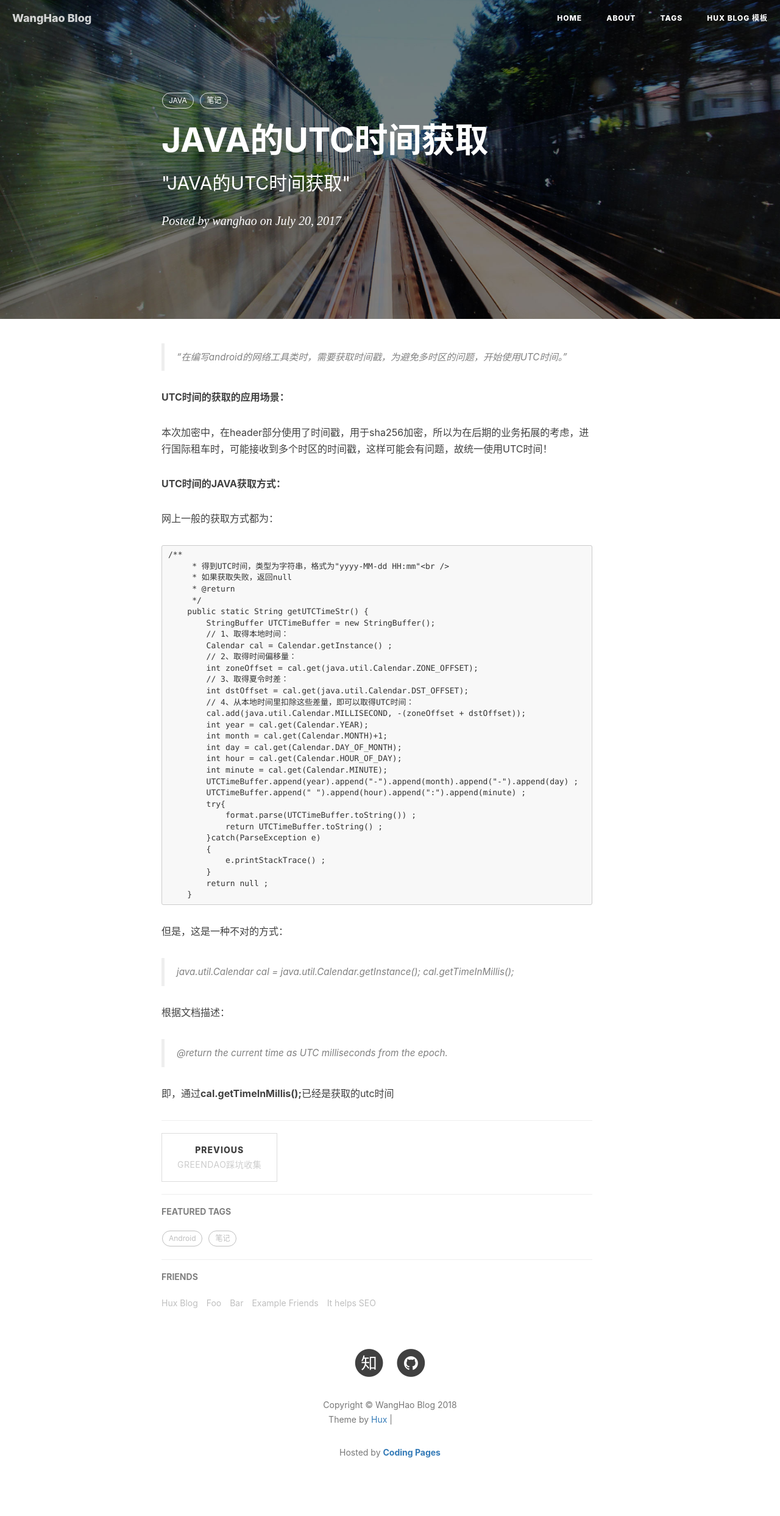
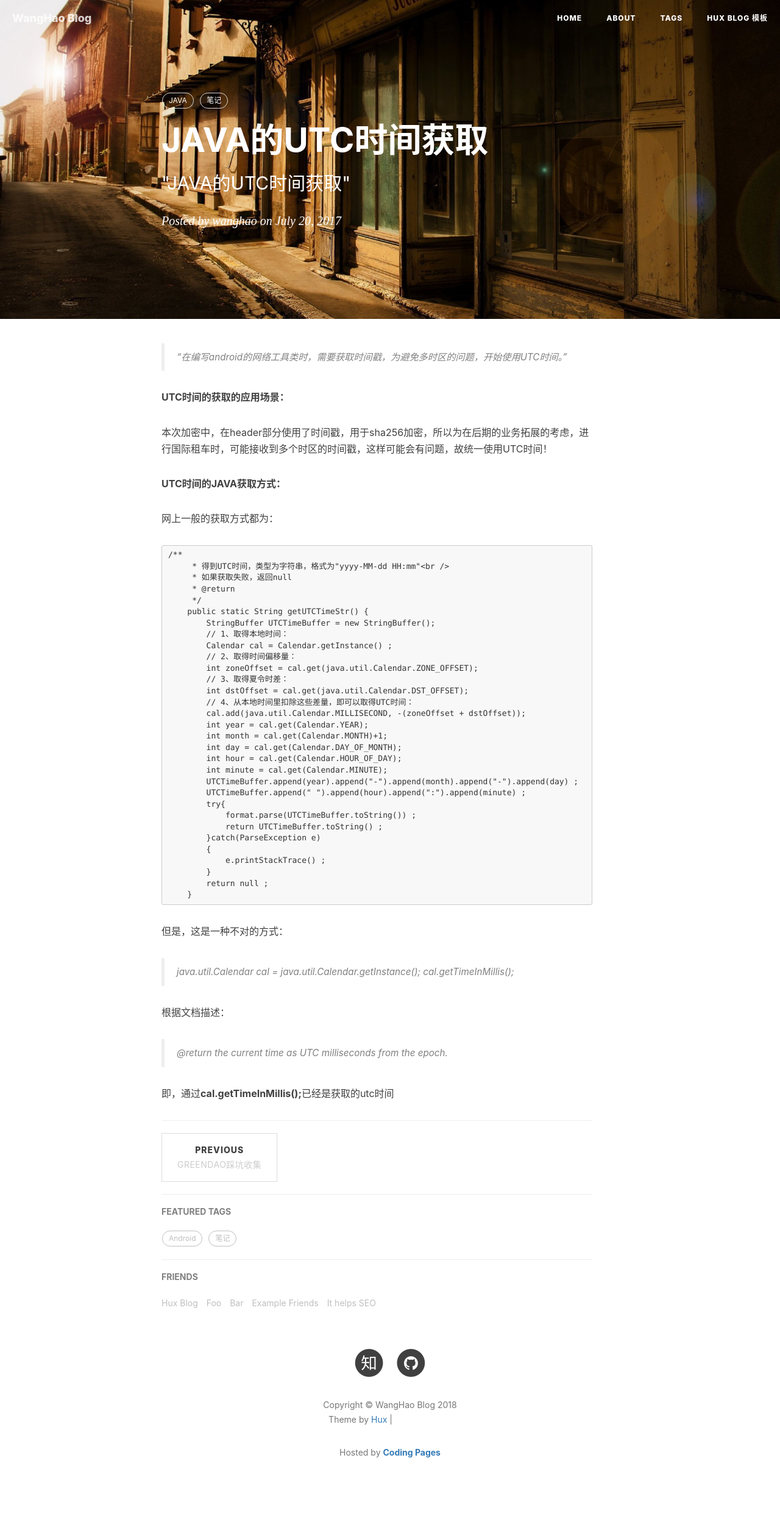
Before and after one commit to blackjuly/wanghao.io, a Jekyll site: the page built from _posts/2017-08-31-JAVA的UTC时间获取.markdown, in a window 1280 px wide. Shown: the whole page at 61% size. Built offline with Jekyll 4.4.1, drawn with Linux system fonts in a browser that asks for light colours; nearby versions of some CDN libraries; comment, search, counter and statistics services are not loaded; grey boxes are pictures that could not be loaded.

Commit message:
更换文章java utc背景

```diff
--- a/_posts/2017-08-31-JAVA的UTC时间获取.markdown
+++ b/_posts/2017-08-31-JAVA的UTC时间获取.markdown
@@ -4,7 +4,7 @@
 subtitle:   " \"JAVA的UTC时间获取\""
 date:       2017-07-20 21:36:00
 author:     "wanghao"
-header-img: "img/post-bg-2015.jpg"
+header-img: "img/java-utc-time-bg.jpg"
 tags:
     - JAVA
     - 笔记
```
Also changed, not shown: img/java-utc-time-bg.jpg (added).
